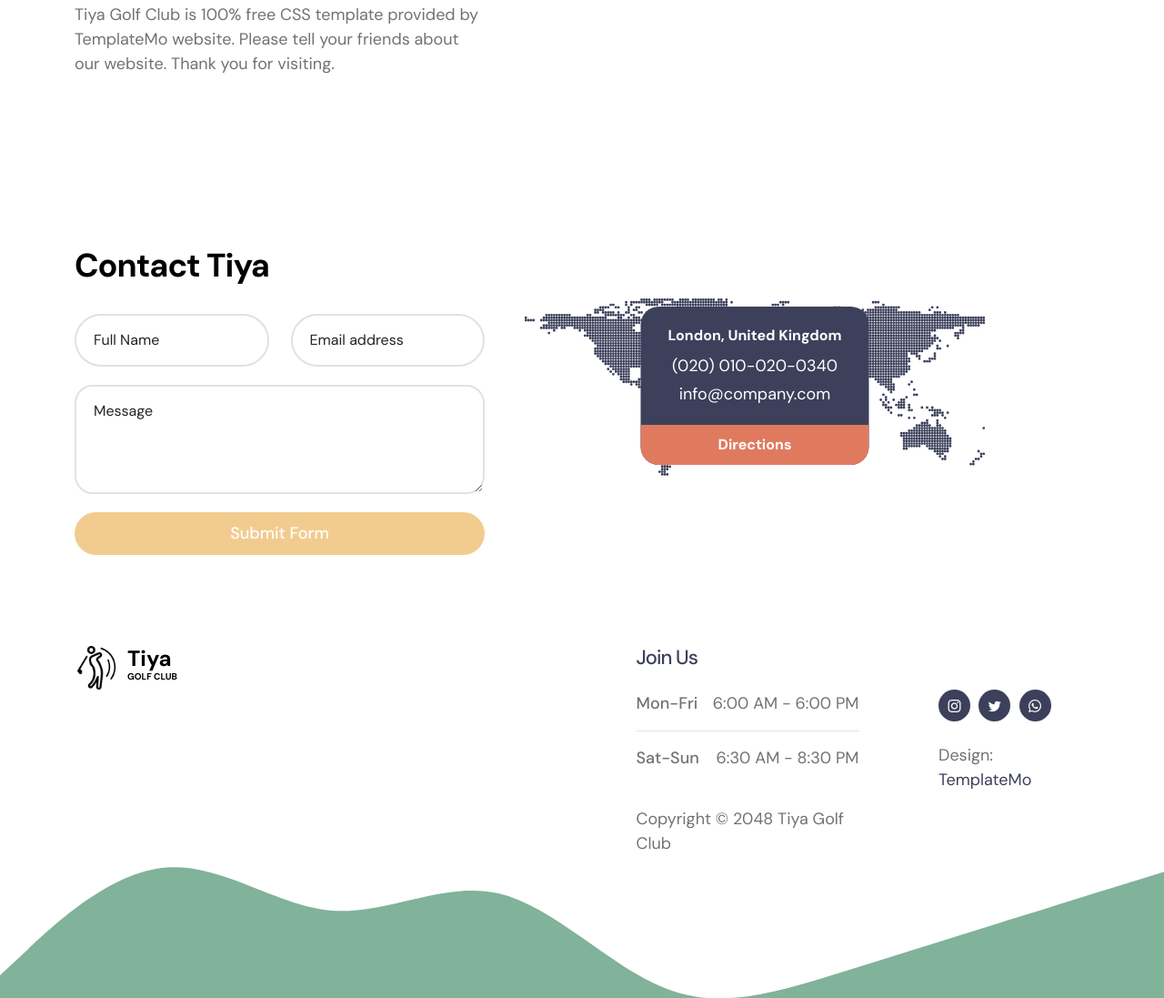
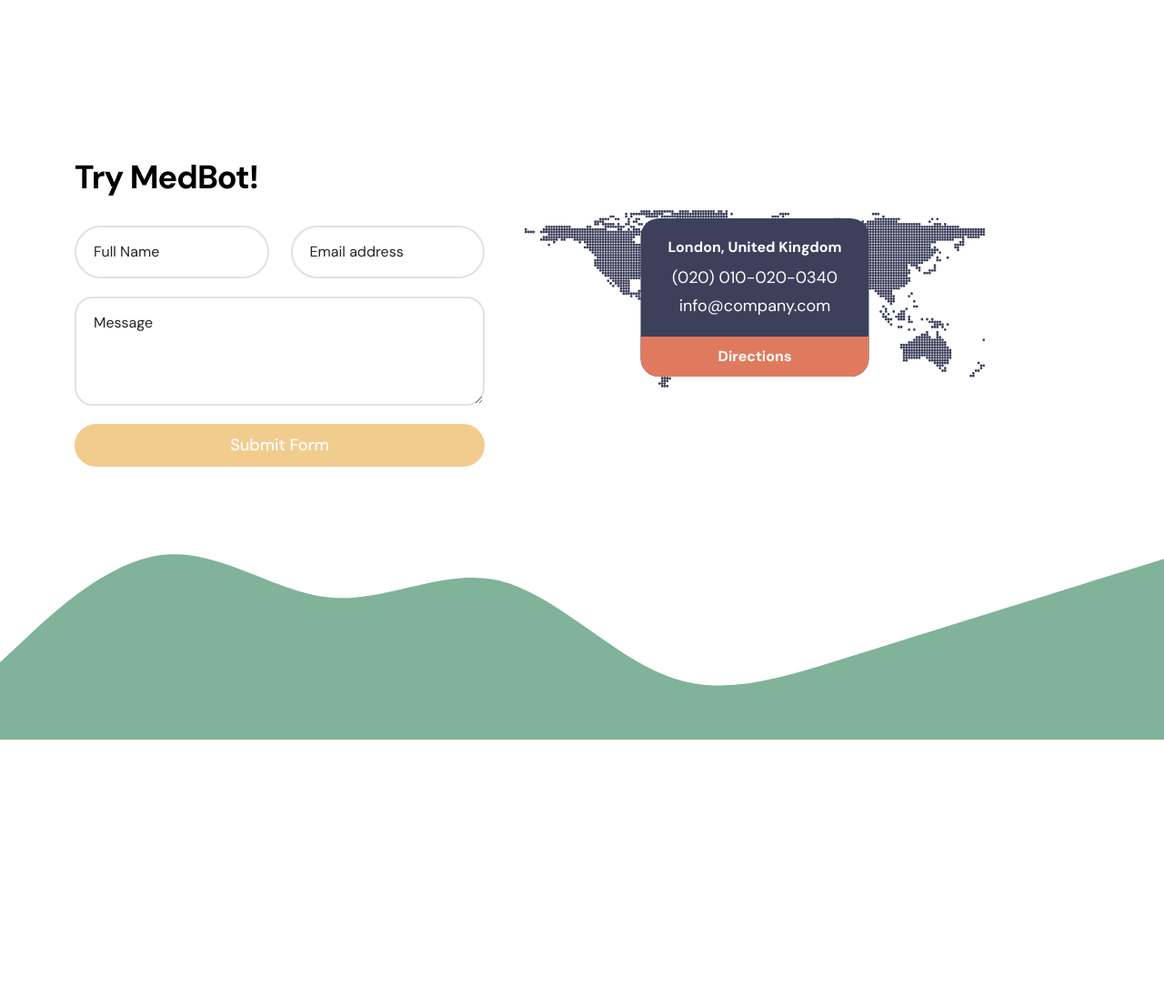
Before and after one commit to BoltStrike77/MedBot, a plain HTML site: page index.html in a window 1280 px wide. Shown: the part 1153-2250 px from the top of the page at 91% size. After the commit the page ends 1966 px from the top, so only its background shows below. Drawn offline with Linux system fonts and the light colour scheme.

Commit message:
quick updates
- fixed reverted changes
- quality of life to naming
- content corrected

```diff
--- a/index.html
+++ b/index.html
@@ -31,7 +31,6 @@
             <nav class="navbar navbar-expand-lg">
                 <div class="container">
                     <a class="navbar-brand d-flex align-items-center" href="index.html">
-                        <img src="images/logo.png" class="navbar-brand-image img-fluid" alt="Tiya Golf Club">
                         <span class="navbar-brand-text">
                             MedBot
                         </span>
@@ -82,7 +81,7 @@
                             <div class="mb-4">
                                 <label class="form-label mb-2" for="member-login-number">Membership No.</label>
 
-                                <input type="text" name="member-login-number" id="member-login-number" class="form-control" placeholder="11002560" required>
+                                <input type="text" name="member-login-number" id="member-login-number" class="form-control" placeholder="Number" required>
                             </div>
 
                             <div class="mb-4">
@@ -102,22 +101,14 @@
                             <div class="col-lg-5 col-md-7 col-8 mx-auto">
                                 <button type="submit" class="form-control">Login</button>
                             </div>
-
-                            <div class="text-center my-4">
-                                <a href="#">Forgotten password?</a>
+                            <br>
+                            <div class="col-lg-5 col-md-7 col-8 mx-auto">
+                                <button type="submit" class="form-control">Sign Up</button>
                             </div>
                         </div>
                     </form>
 
-                    <div class="mt-auto mb-5">
-                        <p>
-                            <strong class="text-white me-3">Any Questions?</strong>
 
-                            <a href="tel: 010-020-0340" class="contact-link">
-                            	010-020-0340
-                            </a>
-                        </p>
-                    </div>
                 </div>
 
                 <svg xmlns="http://www.w3.org/2000/svg" viewBox="0 0 1440 320"><path fill="#3D405B" fill-opacity="1" d="M0,224L34.3,192C68.6,160,137,96,206,90.7C274.3,85,343,139,411,144C480,149,549,107,617,122.7C685.7,139,754,213,823,240C891.4,267,960,245,1029,224C1097.1,203,1166,181,1234,160C1302.9,139,1371,117,1406,106.7L1440,96L1440,320L1405.7,320C1371.4,320,1303,320,1234,320C1165.7,320,1097,320,1029,320C960,320,891,320,823,320C754.3,320,686,320,617,320C548.6,320,480,320,411,320C342.9,320,274,320,206,320C137.1,320,69,320,34,320L0,320Z"></path></svg>
@@ -170,15 +161,14 @@
                     <div class="row">
 
                         <div class="col-lg-12 col-12 text-center">
-                            <h2 class="mb-lg-5 mb-4">About Tiya</h2>
+                            <h2 class="mb-lg-5 mb-4">About MedBot</h2>
                         </div>
 
                         <div class="col-lg-5 col-12 me-auto mb-4 mb-lg-0">
                             <h3 class="mb-3">MedBot's Development</h3>
 
-                            <p><strong>Since 1984</strong>, Medbot was developed using large-language models and generative AI with TensorFlow and Python. We utilized a backend Flask API server to develop the machine learning model while also ulitzing OpenAI models. We finally trained the model for mdeical quesries and generative medical diagnosis.</p>
+                            <p><strong>Medbot</strong>, a free medical help tool, was developed using large-language models and generative AI with TensorFlow and Python. We utilized a backend Flask API server to develop the machine learning model while also ulitzing OpenAI models. We finally trained the model for mdeical quesries and generative medical diagnosis.</p>
 
-                            <p>Tiya Golf Club is 100% free CSS template provided by TemplateMo website. Please tell your friends about our website. Thank you for visiting.</p>
                         </div>
 
                         <div class="col-lg-3 col-md-6 col-12 mb-4 mb-lg-0 mb-md-0">
@@ -238,7 +228,7 @@
 
                         <div class="col-lg-5 col-12">
                             <form action="#" method="post" class="custom-form contact-form" role="form">
-                                <h2 class="mb-4 pb-2">Contact Tiya</h2>
+                                <h2 class="mb-4 pb-2">Try MedBot!</h2>
 
                                 <div class="row">
                                     <div class="col-lg-6 col-md-6 col-12">
@@ -309,49 +299,7 @@
             <div class="container">
                 <div class="row">
 
-                    <div class="col-lg-6 col-12 me-auto mb-5 mb-lg-0">
-                        <a class="navbar-brand d-flex align-items-center" href="index.html">
-                            <img src="images/logo.png" class="navbar-brand-image img-fluid" alt="">
-                            <span class="navbar-brand-text">
-                                Tiya
-                                <small>Golf Club</small>
-                            </span>
-                        </a>
-                    </div>
 
-                    <div class="col-lg-3 col-12">
-                        <h5 class="site-footer-title mb-4">Join Us</h5>
-
-                        <p class="d-flex border-bottom pb-3 mb-3 me-lg-3">
-                            <span>Mon-Fri</span>
-                            6:00 AM - 6:00 PM
-                        </p>
-
-                        <p class="d-flex me-lg-3">
-                            <span>Sat-Sun</span>
-                            6:30 AM - 8:30 PM
-                        </p>
-                        <br>
-                        <p class="copyright-text">Copyright © 2048 Tiya Golf Club</p>
-                    </div>
-
-                        <div class="col-lg-2 col-12 ms-auto">
-                            <ul class="social-icon mt-lg-5 mt-3 mb-4">
-                                <li class="social-icon-item">
-                                    <a href="#" class="social-icon-link bi-instagram"></a>
-                                </li>
-
-                                <li class="social-icon-item">
-                                    <a href="#" class="social-icon-link bi-twitter"></a>
-                                </li>
-
-                                <li class="social-icon-item">
-                                    <a href="#" class="social-icon-link bi-whatsapp"></a>
-                                </li>
-                            </ul>
-                            <p class="copyright-text">Design: <a rel="nofollow" href="https://templatemo.com" target="_blank">TemplateMo</a></p>
-
-                        </div>
 
                 </div>
             </div>
```
